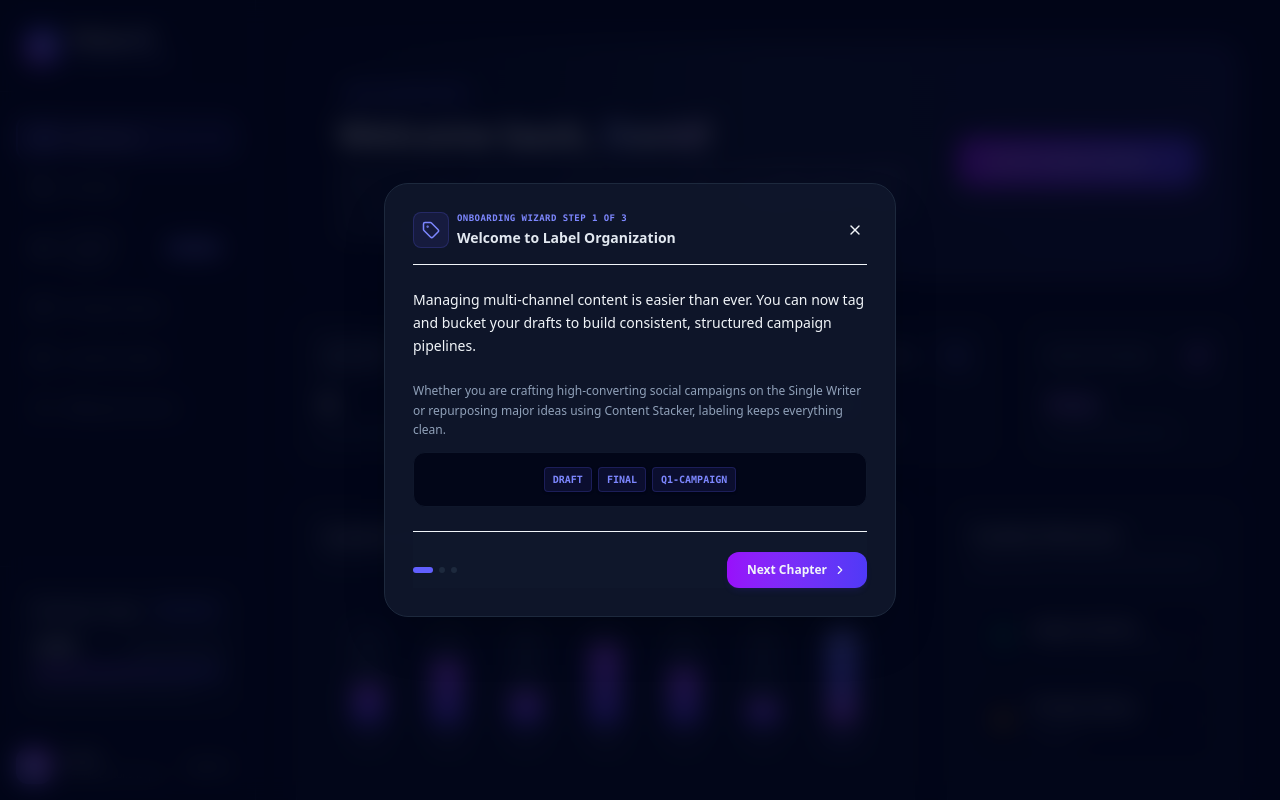
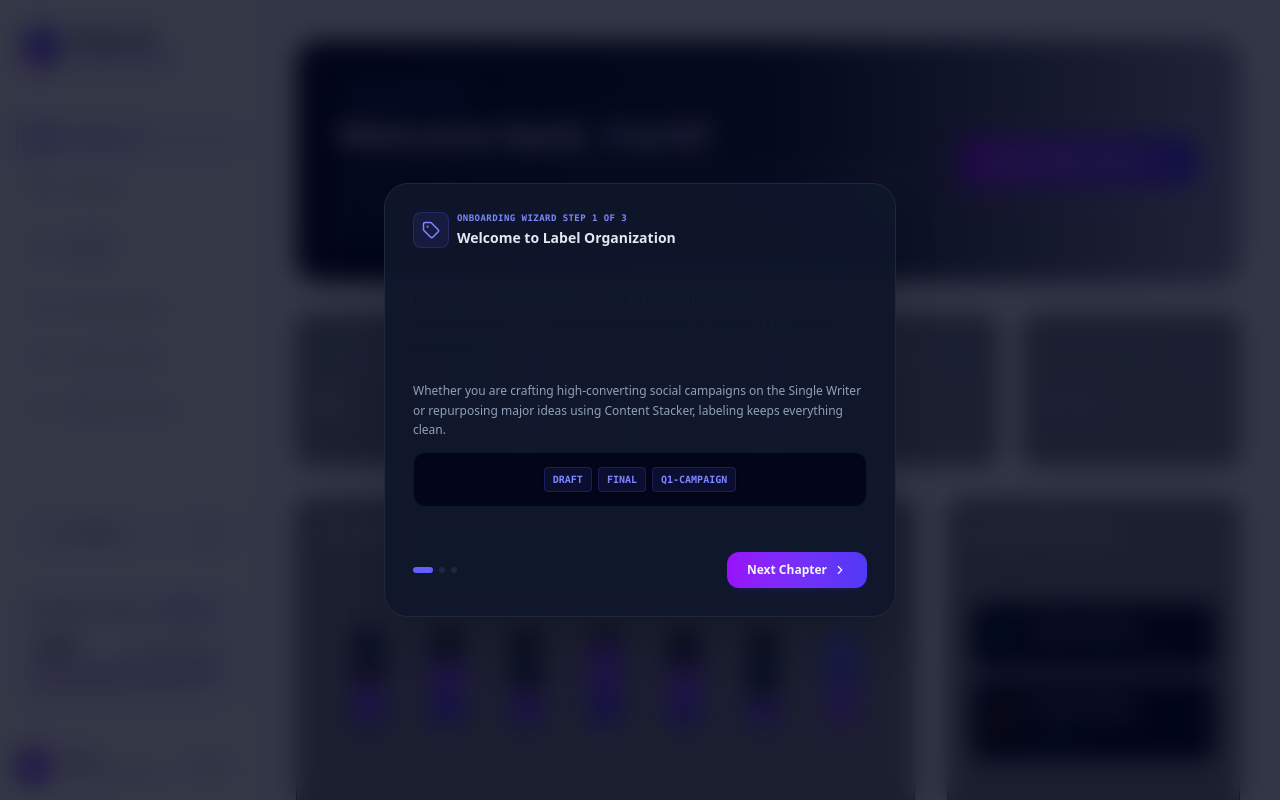
Before and after one commit to davidifeanyicelestine586-arch/Sharp-ai-max, a React (Vite) app: page / in a window 1280 px wide. Both pictures are taken after a click on the button "Launch Instant Developer Demo". Built offline with nearby package versions, Linux system fonts and the light colour scheme.

Commit message:
feat: add light and dark mode support
Implement theme switching functionality with persistence in localStorage and update UI styles to support both color schemes.

```diff
--- a/src/App.tsx
+++ b/src/App.tsx
@@ -95,6 +95,29 @@
 
   // Guided Tag onboarding modal indicator
   const [isTagGuideOpen, setIsTagGuideOpen] = useState(false);
+
+  // Layout presentation theme (dark/light mode) state
+  const [theme, setTheme] = useState<'light' | 'dark'>(() => {
+    const saved = localStorage.getItem('sharp_ai_theme');
+    return (saved === 'light' || saved === 'dark') ? saved : 'dark';
+  });
+
+  // Keep layout element dark-mode settings synced on load and change
+  useEffect(() => {
+    if (theme === 'dark') {
+      document.documentElement.classList.add('dark');
+      document.documentElement.style.colorScheme = 'dark';
+    } else {
+      document.documentElement.classList.remove('dark');
+      document.documentElement.style.colorScheme = 'light';
+    }
+  }, [theme]);
+
+  const handleToggleTheme = () => {
+    const nextTheme = theme === 'dark' ? 'light' : 'dark';
+    setTheme(nextTheme);
+    localStorage.setItem('sharp_ai_theme', nextTheme);
+  };
 
   // Sync state with localStorage once at load
   useEffect(() => {
@@ -479,17 +502,19 @@
   };
 
   return (
-    <div id="sharp-ai-app-shell" className="flex flex-col md:flex-row h-screen w-screen bg-slate-950 overflow-hidden text-slate-100 antialiased font-sans">
+    <div id="sharp-ai-app-shell" className="flex flex-col md:flex-row h-screen w-screen bg-slate-50 dark:bg-slate-950 overflow-hidden text-slate-900 dark:text-slate-100 antialiased font-sans transition-colors duration-300">
       {/* Persisting sidebar / mobile responsive drawer banner */}
       <Sidebar
         activeTab={activeTab}
         setActiveTab={setActiveTab}
         user={user}
         onLogout={handleLogout}
+        theme={theme}
+        onToggleTheme={handleToggleTheme}
       />
 
       {/* Workspace central work area */}
-      <main className="flex-1 h-full md:h-screen overflow-y-auto overflow-x-hidden p-6 md:p-10 bg-slate-950">
+      <main className="flex-1 h-full md:h-screen overflow-y-auto overflow-x-hidden p-6 md:p-10 bg-slate-50 dark:bg-slate-950 transition-colors duration-300">
         <div className="max-w-7xl mx-auto">
           {renderTabContent()}
         </div>
--- a/src/components/Sidebar.tsx
+++ b/src/components/Sidebar.tsx
@@ -15,7 +15,9 @@
   Menu,
   X,
   CreditCard,
-  Zap
+  Zap,
+  Sun,
+  Moon
 } from 'lucide-react';
 import { UserProfile } from '../types';
 
@@ -24,9 +26,11 @@
   setActiveTab: (tab: string) => void;
   user: UserProfile;
   onLogout: () => void;
+  theme: 'light' | 'dark';
+  onToggleTheme: () => void;
 }
 
-export default function Sidebar({ activeTab, setActiveTab, user, onLogout }: SidebarProps) {
+export default function Sidebar({ activeTab, setActiveTab, user, onLogout, theme, onToggleTheme }: SidebarProps) {
   const [isOpen, setIsOpen] = useState(false);
 
   const menuItems = [
@@ -42,18 +46,18 @@
   const remainingCredits = user.creditsTotal - user.creditsUsed;
 
   const NavContent = () => (
-    <div className="flex flex-col h-full bg-slate-950 text-slate-100 border-r border-slate-900">
+    <div className="flex flex-col h-full bg-white dark:bg-slate-950 text-slate-800 dark:text-slate-100 border-r border-slate-200 dark:border-slate-900">
       {/* Brand Header */}
-      <div className="p-6 border-b border-slate-900 flex items-center justify-between">
+      <div className="p-6 border-b border-slate-200 dark:border-slate-900 flex items-center justify-between">
         <div className="flex items-center gap-3">
           <div className="h-9 w-9 rounded-xl bg-gradient-to-tr from-purple-600 via-indigo-600 to-indigo-500 flex items-center justify-center shadow-lg shadow-purple-500/20">
             <Sparkles className="h-5 w-5 text-white" />
           </div>
           <div>
-            <span className="font-display font-bold text-xl tracking-tight bg-gradient-to-r from-white via-slate-100 to-indigo-200 bg-clip-text text-transparent">
+            <span className="font-display font-bold text-xl tracking-tight text-slate-900 dark:text-white dark:bg-gradient-to-r dark:from-white dark:via-slate-100 dark:to-indigo-200 dark:bg-clip-text dark:text-transparent">
               Sharp AI
             </span>
-            <span className="block text-[10px] text-indigo-400 font-medium tracking-widest uppercase">
+            <span className="block text-[10px] text-indigo-600 dark:text-indigo-400 font-bold tracking-widest uppercase">
               Content Studio
             </span>
           </div>
@@ -61,7 +65,7 @@
         {isOpen && (
           <button
             onClick={() => setIsOpen(false)}
-            className="md:hidden p-1.5 rounded-lg hover:bg-slate-900 text-slate-400 hover:text-white transition-colors"
+            className="md:hidden p-1.5 rounded-lg hover:bg-slate-100 dark:hover:bg-slate-900 text-slate-500 dark:text-slate-400 hover:text-slate-800 dark:hover:text-white transition-colors"
           >
             <X className="h-5 w-5" />
           </button>
@@ -81,20 +85,20 @@
                 setActiveTab(item.id);
                 setIsOpen(false);
               }}
-              className={`w-full flex items-center gap-3 px-4 py-3 rounded-xl text-sm font-medium transition-all duration-200 group relative ${
+              className={`w-full flex items-center gap-3 px-4 py-3 rounded-xl text-sm font-medium transition-all duration-200 group relative cursor-pointer ${
                 isActive
-                  ? 'bg-gradient-to-r from-indigo-950/80 to-indigo-900/40 text-indigo-200 border-l-2 border-indigo-500 shadow-sm'
-                  : 'text-slate-400 hover:text-slate-100 hover:bg-slate-900/60'
+                  ? 'bg-indigo-50/70 text-indigo-600 border-l-2 border-indigo-600 dark:bg-gradient-to-r dark:from-indigo-950/80 dark:to-indigo-900/40 dark:text-indigo-200 dark:border-indigo-500 shadow-sm'
+                  : 'text-slate-500 hover:text-slate-900 hover:bg-slate-100/70 dark:text-slate-400 dark:hover:text-slate-100 dark:hover:bg-slate-900/60'
               }`}
             >
               <Icon className={`h-5 w-5 shrink-0 transition-transform duration-300 ${
-                isActive ? 'text-indigo-400 scale-110' : 'text-slate-400 group-hover:text-slate-200'
+                isActive ? 'text-indigo-600 dark:text-indigo-400 scale-110' : 'text-slate-400 dark:text-slate-500 group-hover:text-slate-700 dark:group-hover:text-slate-200'
               }`} />
 
               <span className="flex-1 text-left">{item.label}</span>
 
               {item.highlight && (
-                <span className="px-2 py-0.5 text-[10px] font-bold bg-indigo-500 text-white rounded-full flex items-center gap-0.5 shadow-sm shadow-indigo-500/10 animate-pulse">
+                <span className="px-2 py-0.5 text-[10px] font-bold bg-indigo-550 dark:bg-indigo-500 text-white rounded-full flex items-center gap-0.5 shadow-sm shadow-indigo-500/10 animate-pulse">
                   <Zap className="h-2.5 w-2.5 fill-current" /> STACK
                 </span>
               )}
@@ -103,30 +107,52 @@
         })}
       </nav>
 
+      {/* Interactive Theme Toggling Controller */}
+      <div className="px-4 py-3 border-t border-slate-200 dark:border-slate-900 bg-slate-50/30 dark:bg-transparent">
+        <button
+          id="theme-toggler"
+          onClick={onToggleTheme}
+          className="w-full flex items-center justify-between px-4 py-2.5 rounded-xl text-xs font-semibold bg-slate-50 hover:bg-slate-100 dark:bg-slate-900/70 dark:hover:bg-slate-900 border border-slate-200 dark:border-slate-800 text-slate-600 dark:text-slate-350 transition-all active:scale-[0.98] cursor-pointer"
+          title="Toggle workspace layout color themes"
+        >
+          <div className="flex items-center gap-2">
+            {theme === 'dark' ? (
+              <Moon className="h-4 w-4 text-indigo-400 animate-pulse" />
+            ) : (
+              <Sun className="h-4 w-4 text-amber-550" />
+            )}
+            <span>{theme === 'dark' ? 'Dark Mode' : 'Light Mode'}</span>
+          </div>
+          <span className="text-[9px] uppercase font-mono font-bold tracking-wider px-2 py-0.5 rounded-md bg-slate-200 dark:bg-slate-950 text-slate-500 dark:text-slate-400">
+            {theme === 'dark' ? 'ON' : 'OFF'}
+          </span>
+        </button>
+      </div>
+
       {/* Credit / Subscription Card */}
-      <div className="p-4 border-t border-slate-900">
-        <div className="p-4 rounded-xl bg-slate-900/50 border border-slate-900">
+      <div className="p-4 border-t border-slate-200 dark:border-slate-900 bg-slate-55/10 dark:bg-transparent">
+        <div className="p-4 rounded-xl bg-slate-50 dark:bg-slate-900/50 border border-slate-200 dark:border-slate-900">
           <div className="flex items-center justify-between mb-3">
-            <span className="text-xs font-semibold text-slate-300">Workspace Usage</span>
+            <span className="text-xs font-semibold text-slate-600 dark:text-slate-300">Workspace Usage</span>
             <span className={`px-2 py-0.5 text-[10px] font-bold rounded-md uppercase tracking-wider ${
               user.tier === 'pro'
-                ? 'bg-indigo-500/10 text-indigo-400 border border-indigo-500/20'
-                : 'bg-slate-800 text-slate-400'
+                ? 'bg-indigo-50/60 text-indigo-600 border border-indigo-200 dark:bg-indigo-500/10 dark:text-indigo-400 dark:border-indigo-500/20'
+                : 'bg-slate-200 dark:bg-slate-800 text-slate-500 dark:text-slate-400'
             }`}>
               {user.tier} Plan
             </span>
           </div>
 
           <div className="mb-2 flex items-baseline justify-between">
-            <span className="text-lg font-bold text-slate-100 font-mono">
+            <span className="text-lg font-bold text-slate-800 dark:text-slate-100 font-mono">
               {remainingCredits}
             </span>
-            <span className="text-xs text-slate-400">
+            <span className="text-xs text-slate-500 dark:text-slate-400">
               / {user.creditsTotal} credits left
             </span>
           </div>
 
-          <div className="w-full bg-slate-800 rounded-full h-1.5 overflow-hidden">
+          <div className="w-full bg-slate-200 dark:bg-slate-800 rounded-full h-1.5 overflow-hidden">
             <div
               className={`h-full rounded-full transition-all duration-500 ${
                 creditPercentage > 85
@@ -145,18 +171,18 @@
 
         {/* User Card */}
         {user.isLoggedIn && (
-          <div className="mt-4 pt-4 border-t border-slate-900 flex items-center gap-3">
+          <div className="mt-4 pt-4 border-t border-slate-200 dark:border-slate-900 flex items-center gap-3">
             <div className="h-9 w-9 rounded-xl bg-gradient-to-tr from-indigo-500 to-purple-500 flex items-center justify-center text-sm font-bold text-white shadow-sm">
               {user.name.slice(0, 2).toUpperCase()}
             </div>
             <div className="flex-1 min-w-0">
-              <p className="text-xs font-semibold text-slate-200 truncate">{user.name}</p>
+              <p className="text-xs font-semibold text-slate-700 dark:text-slate-200 truncate">{user.name}</p>
               <p className="text-[10px] text-slate-500 truncate">{user.email}</p>
             </div>
             <button
               id="logout-button"
               onClick={onLogout}
-              className="text-[10px] font-bold text-slate-400 hover:text-rose-400 transition-colors cursor-pointer py-1 px-2 hover:bg-slate-900/60 rounded"
+              className="text-[10px] font-bold text-slate-500 dark:text-slate-400 hover:text-rose-600 dark:hover:text-rose-400 transition-colors cursor-pointer py-1 px-2 hover:bg-slate-100 dark:hover:bg-slate-900/60 rounded"
             >
               Sign Out
             </button>
@@ -169,19 +195,19 @@
   return (
     <>
       {/* Mobile Top Bar */}
-      <div className="md:hidden h-16 bg-slate-950 border-b border-slate-900 px-6 flex items-center justify-between text-white sticky top-0 z-40">
+      <div className="md:hidden h-16 bg-white dark:bg-slate-950 border-b border-slate-200 dark:border-slate-900 px-6 flex items-center justify-between text-slate-900 dark:text-white sticky top-0 z-40">
         <div className="flex items-center gap-2">
           <div className="h-8 w-8 rounded-lg bg-gradient-to-tr from-purple-600 to-indigo-500 flex items-center justify-center">
             <Sparkles className="h-4.5 w-4.5 text-white" />
           </div>
-          <span className="font-display font-bold text-lg bg-gradient-to-r from-white to-slate-200 bg-clip-text text-transparent">
+          <span className="font-display font-bold text-lg text-slate-900 dark:text-white dark:bg-gradient-to-r dark:from-white dark:to-slate-200 dark:bg-clip-text dark:text-transparent">
             Sharp AI
           </span>
         </div>
         <button
           id="mobile-menu-toggle"
           onClick={() => setIsOpen(true)}
-          className="p-1.5 rounded-lg bg-slate-900 hover:bg-slate-800 text-slate-300"
+          className="p-1.5 rounded-lg bg-slate-100 hover:bg-slate-200 dark:bg-slate-900 dark:hover:bg-slate-800 text-slate-600 dark:text-slate-300 transition-colors"
         >
           <Menu className="h-5 w-5" />
         </button>
```
